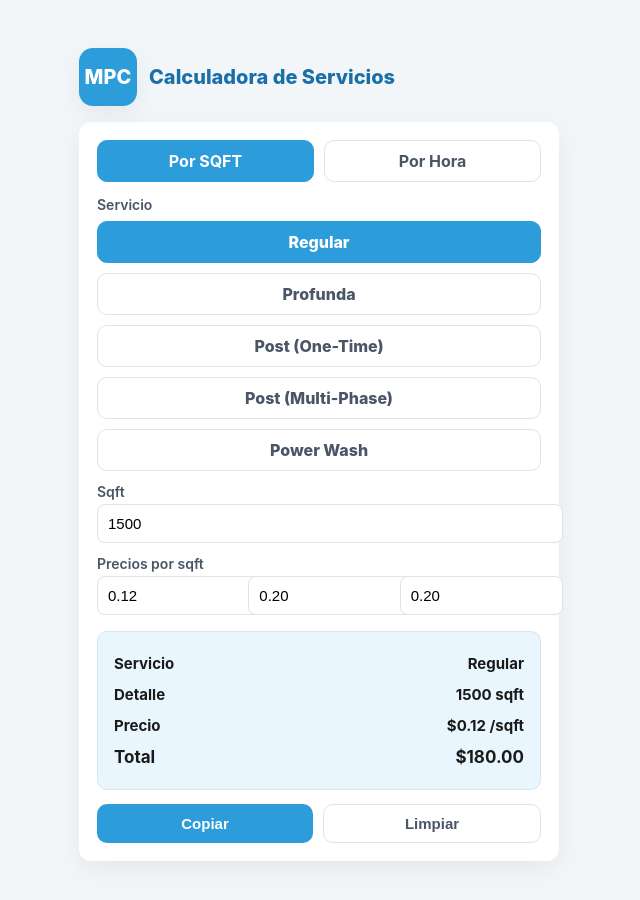
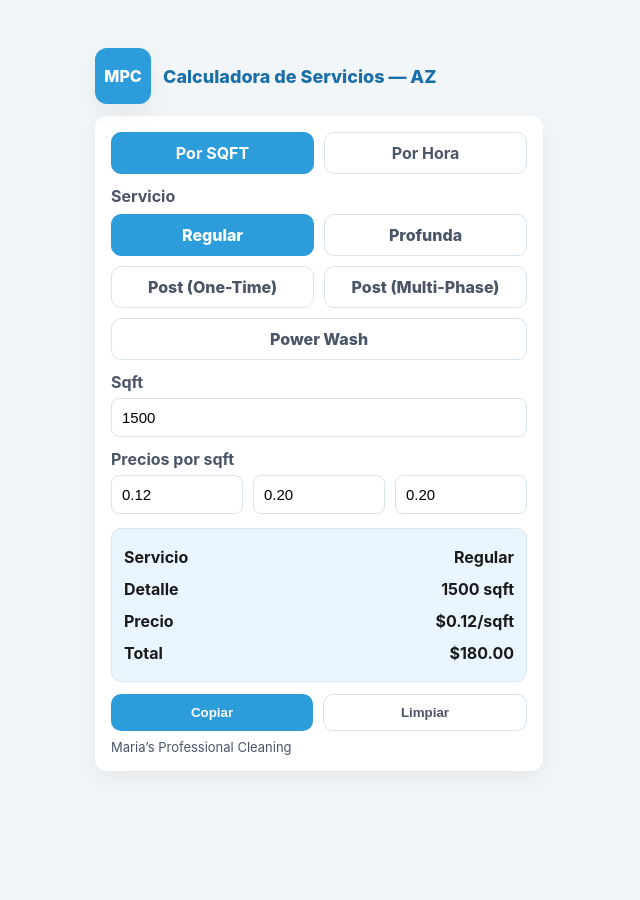
Before and after one commit to Alaniz32/Cleaning-Calculator-AZ, a plain HTML site: page index.html in a window 1280 px wide. Shown: the whole page, without its empty margins (321-961 px from the left). After the commit the page ends 819 px from the top, so only its background shows below. Drawn offline with Linux system fonts and the light colour scheme.

Commit message:
Update index.html

```diff
--- a/index.html
+++ b/index.html
@@ -7,9 +7,9 @@
 
 <style>
   :root{
-        --brand:#2D9CDB;        /* azul limpieza */
-        --brand-dark:#1B6FA8;   /* azul profesional */
-        --bg:#F2F6F9;           /* fondo limpio */
+    --brand:#2D9CDB;
+    --brand-dark:#1B6FA8;
+    --bg:#F2F6F9;
     --card:#FFFFFF;
     --text:#1A1A1A;
     --subtext:#4A5568;
@@ -17,187 +17,57 @@
     --radius:12px;
     --shadow:0 8px 24px rgba(0,0,0,0.06);
   }
-
+  *{box-sizing:border-box;}
   body{
     margin:0;
+    font-family:Inter, Arial, sans-serif;
     background:var(--bg);
-        font-family: "Inter", Arial, sans-serif;
     color:var(--text);
     -webkit-font-smoothing:antialiased;
   }
 
-    .wrap{
-        max-width:480px;
-        margin:32px auto;
-        padding:16px;
-    }
+  .wrap{max-width:480px;margin:32px auto;padding:16px}
+  .header{display:flex;align-items:center;gap:12px;margin-bottom:12px}
+  .logo{width:56px;height:56px;border-radius:12px;background:var(--brand);display:flex;align-items:center;justify-content:center;color:#fff;font-weight:800;box-shadow:var(--shadow)}
+  h1{margin:0;font-size:18px;color:var(--brand-dark);font-weight:800}
 
-    .logo{
-        display:flex;
-        align-items:center;
-        gap:12px;
-        margin-bottom:16px;
-    }
+  .card{background:var(--card);padding:16px;border-radius:var(--radius);box-shadow:var(--shadow)}
+  .tabs{display:flex;gap:10px;margin-bottom:12px}
+  .tab{flex:1;padding:10px;text-align:center;border-radius:10px;border:1px solid var(--border);cursor:pointer;font-weight:700;background:#fff;color:var(--subtext)}
+  .tab.active{background:var(--brand);color:#fff;border-color:var(--brand)}
 
-    .logo-icon{
-        width:58px;
-        height:58px;
-        border-radius:14px;
-        background:var(--brand);
-        color:#fff;
-        display:flex;
-        justify-content:center;
-        align-items:center;
-        font-weight:800;
-        font-size:20px;
-        box-shadow:var(--shadow);
-    }
+  label{display:block;margin:12px 0 6px;font-weight:700;color:var(--subtext)}
+  input[type="number"]{width:100%;padding:10px;border-radius:8px;border:1px solid var(--border);background:#fff;font-size:15px}
 
-    h1{
-        margin:0;
-        font-size:20px;
-        font-weight:800;
-        color:var(--brand-dark);
-    }
+  .service-row{display:flex;flex-wrap:wrap;gap:10px;margin-top:8px}
+  .svc{flex:1 1 45%;padding:10px;text-align:center;border-radius:10px;border:1px solid var(--border);background:#fff;cursor:pointer;font-weight:800;color:var(--subtext)}
+  .svc.active{background:var(--brand);color:#fff;border-color:var(--brand)}
 
-    .card{
-        background:var(--card);
-        padding:18px;
-        border-radius:var(--radius);
-        box-shadow:var(--shadow);
-        margin-top:12px;
-    }
+  .grid-3{display:grid;grid-template-columns:repeat(3,1fr);gap:10px}
 
-    .tabs{
-        display:flex;
-        gap:10px;
-        margin-bottom:14px;
-    }
+  .post-phases{margin-top:12px;padding:12px;border:1px solid var(--border);border-radius:10px;background:#fff}
+  .phase-row{display:flex;flex-wrap:wrap;gap:8px;margin-top:8px}
+  .phase{padding:8px 10px;border-radius:8px;border:1px solid var(--border);background:#fff;cursor:pointer;font-weight:700;color:var(--subtext)}
+  .phase.active{background:var(--brand);color:#fff;border-color:var(--brand)}
 
-    .tab{
-        flex:1;
-        padding:10px;
-        text-align:center;
-        border-radius:10px;
-        border:1px solid var(--border);
-        cursor:pointer;
-        font-weight:700;
-        background:#fff;
-        color:var(--subtext);
-    }
+  .result{margin-top:14px;background:#EAF6FE;padding:12px;border-radius:10px;border:1px solid var(--border)}
+  .row{display:flex;justify-content:space-between;padding:6px 0;font-weight:700}
 
-    .tab.active{
-        background:var(--brand);
-        color:#fff;
-        border-color:var(--brand);
-    }
+  .actions{display:flex;gap:10px;margin-top:12px}
+  .btn{flex:1;padding:10px;border-radius:10px;border:none;cursor:pointer;font-weight:800}
+  .primary{background:var(--brand);color:#fff}
+  .ghost{background:#fff;border:1px solid var(--border);color:var(--subtext)}
 
-    label{
-        display:block;
-        margin:12px 0 4px;
-        font-size:14px;
-        font-weight:600;
-        color:var(--subtext);
-    }
-
-    input{
-        width:100%;
-        padding:10px;
-        border-radius:8px;
-        border:1px solid var(--border);
-        font-size:15px;
-        background:#fff;
-    }
-
-    .service-row{
-        display:flex;
-        flex-wrap:wrap;
-        gap:10px;
-        margin-top:8px;
-    }
-
-    .svc{
-        flex:1 1 45%;
-        padding:10px;
-        text-align:center;
-        border-radius:10px;
-        border:1px solid var(--border);
-        background:#fff;
-        cursor:pointer;
-        font-weight:800;
-        color:var(--subtext);
-    }
-
-    .svc.active{
-        background:var(--brand);
-        color:#fff;
-        border-color:var(--brand);
-    }
-
-    .grid-3{
-        display:grid;
-        grid-template-columns:repeat(3,1fr);
-        gap:10px;
-    }
-
-    .post-phases{
-        margin-top:12px;
-        border:1px solid var(--border);
-        padding:12px;
-        border-radius:10px;
-        background:#fff;
-    }
-
-    .post-phases h3{
-        margin:0 0 10px;
-        font-size:15px;
-        font-weight:800;
-        color:var(--brand-dark);
-    }
-
-    .result{
-        margin-top:16px;
-        background:#EAF6FE;
-        padding:16px;
-        border-radius:10px;
-        border:1px solid var(--border);
-    }
-
-    .row{
-        display:flex;
-        justify-content:space-between;
-        padding:6px 0;
-        font-size:15px;
-        font-weight:700;
-    }
-
-    .actions{
-        display:flex;
-        gap:10px;
-        margin-top:14px;
-    }
-
-    .btn{
-        flex:1;
-        padding:10px;
-        border-radius:10px;
-        border:none;
-        cursor:pointer;
-        font-weight:800;
-        font-size:15px;
-    }
-
-    .primary{ background:var(--brand); color:#fff; }
-    .ghost{ background:#fff;border:1px solid var(--border); color:var(--subtext);}
+  .small{font-size:13px;color:var(--subtext);margin-top:8px}
 </style>
 </head>
 
 <body>
 <div class="wrap">
 
-    <div class="logo">
-        <div class="logo-icon">MPC</div>
-        <h1>Calculadora de Servicios</h1>
+    <div class="header">
+      <div class="logo">MPC</div>
+      <h1>Calculadora de Servicios — AZ</h1>
     </div>
 
     <div class="card" id="calculator">
@@ -208,7 +78,7 @@
         <div class="tab" data-mode="hour">Por Hora</div>
       </div>
 
-        <!-- SERVICE SELECT -->
+      <!-- SERVICE SELECTION -->
       <label>Servicio</label>
       <div class="service-row" id="services">
         <div class="svc active" data-service="regular">Regular</div>
@@ -220,8 +90,9 @@
 
       <!-- SQFT MODE -->
       <div id="mode-sqft" style="margin-top:12px">
+
         <label>Sqft</label>
-            <input id="sqft" type="number" value="1500">
+        <input id="sqft" type="number" min="0" value="1500">
 
         <label>Precios por sqft</label>
         <div class="grid-3">
@@ -232,48 +103,28 @@
 
         <!-- POST ONE-TIME -->
         <div id="post-one" class="post-phases" style="display:none;">
-                <h3>Post-Construction (One-Time)</h3>
-                <div class="grid-3">
-                    <div>
-                        <label>One-time</label>
-                        <input id="p1_onetime" type="number" step="0.01" value="0.50">
-                    </div>
-                    <div>
-                        <label>Windows</label>
-                        <input id="p1_windows" type="number" step="0.01" value="0.20">
-                    </div>
-                    <div>
-                        <label>Patio</label>
-                        <input id="p1_patio" type="number" step="0.01" value="0.10">
-                    </div>
+          <div style="font-weight:800">Post-Construction — One-Time</div>
+          <div class="grid-3" style="margin-top:10px">
+            <input id="p1_onetime" type="number" step="0.01" value="0.50" title="One-time">
+            <input id="p1_windows" type="number" step="0.01" value="0.20" title="Windows">
+            <input id="p1_patio" type="number" step="0.01" value="0.10" title="Patio">
           </div>
         </div>
 
         <!-- POST MULTI-PHASE -->
         <div id="post-multi" class="post-phases" style="display:none;">
-                <h3>Post-Construction (Multi-Phase)</h3>
-                <div style="display:grid;grid-template-columns:repeat(2,1fr);gap:10px">
-                    <div>
-                        <label>Rough</label>
-                        <input id="pm_rough" type="number" step="0.01" value="0.30">
+          <div style="font-weight:800">Post-Construction — Multi-Phase</div>
+
+          <div class="phase-row">
+            <div class="phase active" data-phase="rough">Rough</div>
+            <div class="phase" data-phase="final">Final</div>
+            <div class="phase" data-phase="refresh">Refresh</div>
+            <div class="phase" data-phase="windows">Windows</div>
+            <div class="phase" data-phase="patio">Patio</div>
           </div>
-                    <div>
-                        <label>Final</label>
-                        <input id="pm_final" type="number" step="0.01" value="0.40">
-                    </div>
-                    <div>
-                        <label>Refresh</label>
-                        <input id="pm_refresh" type="number" step="0.01" value="0.18">
-                    </div>
-                    <div>
-                        <label>Windows</label>
-                        <input id="pm_windows" type="number" step="0.01" value="0.20">
-                    </div>
-                    <div>
-                        <label>Patio</label>
-                        <input id="pm_patio" type="number" step="0.01" value="0.10">
-                    </div>
-                </div>
+
+          <label style="margin-top:10px">Precio por sqft (fase seleccionada)</label>
+          <input id="post-multi-price" type="number" step="0.01" value="0.30">
         </div>
 
       </div>
@@ -286,7 +137,7 @@
         <label>Técnicos</label>
         <input id="techs" type="number" value="1">
 
-            <label>Precio por hora</label>
+        <label>Tarifas por hora</label>
         <div class="grid-3">
           <input id="hr_regular" type="number" value="40">
           <input id="hr_deep" type="number" value="50">
@@ -299,171 +150,158 @@
         <div class="row"><div>Servicio</div><div id="r_service">Regular</div></div>
         <div class="row"><div>Detalle</div><div id="r_detail">—</div></div>
         <div class="row"><div>Precio</div><div id="r_price">$0.00</div></div>
-            <div class="row" style="font-size:17px"><div>Total</div><div id="r_total">$0.00</div></div>
+        <div class="row" style="font-size:16px"><div>Total</div><div id="r_total">$0.00</div></div>
       </div>
 
-        <!-- BUTTONS -->
       <div class="actions">
         <button class="btn primary" id="copy">Copiar</button>
         <button class="btn ghost" id="clear">Limpiar</button>
       </div>
+
+      <div class="small">Maria’s Professional Cleaning</div>
 
     </div>
 </div>
 
 <script>
 let activeService = "regular";
+let activePhase = "rough";
 
-// DOM
-const tabs = document.querySelectorAll(".tab");
-const modeSqft = document.getElementById("mode-sqft");
-const modeHour = document.getElementById("mode-hour");
+const tabs=document.querySelectorAll(".tab");
+const modeSqft=document.getElementById("mode-sqft");
+const modeHour=document.getElementById("mode-hour");
 
-const svcEls = document.querySelectorAll(".svc");
-
-// Inputs
-const sqft = document.getElementById("sqft");
-const sqft_regular = document.getElementById("sqft_regular");
-const sqft_deep = document.getElementById("sqft_deep");
-const sqft_power = document.getElementById("sqft_power");
-
-// Post One-Time
-const p1_onetime = document.getElementById("p1_onetime");
-const p1_windows = document.getElementById("p1_windows");
-const p1_patio = document.getElementById("p1_patio");
-
-// Post Multi
-const pm_rough = document.getElementById("pm_rough");
-const pm_final = document.getElementById("pm_final");
-const pm_refresh = document.getElementById("pm_refresh");
-const pm_windows = document.getElementById("pm_windows");
-const pm_patio = document.getElementById("pm_patio");
-
-const postOneBlock = document.getElementById("post-one");
-const postMultiBlock = document.getElementById("post-multi");
-
-// Hourly
-const hours = document.getElementById("hours");
-const techs = document.getElementById("techs");
-const hr_regular = document.getElementById("hr_regular");
-const hr_deep = document.getElementById("hr_deep");
-const hr_post = document.getElementById("hr_post");
-
-// Results
-const r_service = document.getElementById("r_service");
-const r_detail = document.getElementById("r_detail");
-const r_price = document.getElementById("r_price");
-const r_total = document.getElementById("r_total");
-
-// Formatting
-function money(v){
-    return "$" + Number(v).toLocaleString("en-US",{minimumFractionDigits:2,maximumFractionDigits:2});
-}
-
-// Tabs
-tabs.forEach(tab=>{
-    tab.addEventListener("click", ()=>{
-        tabs.forEach(t=>t.classList.remove("active"));
-        tab.classList.add("active");
-
-        const mode = tab.dataset.mode;
-        modeSqft.style.display = mode==="sqft" ? "block" : "none";
-        modeHour.style.display = mode==="hour" ? "block" : "none";
-
+tabs.forEach(t=>{
+  t.addEventListener("click",()=>{
+    tabs.forEach(x=>x.classList.remove("active"));
+    t.classList.add("active");
+    const m=t.dataset.mode;
+    modeSqft.style.display=m==="sqft"?"block":"none";
+    modeHour.style.display=m==="hour"?"block":"none";
     calculate();
   });
 });
 
-// Service buttons
-svcEls.forEach(btn=>{
-    btn.addEventListener("click", ()=>{
-        svcEls.forEach(s=>s.classList.remove("active"));
-        btn.classList.add("active");
-        activeService = btn.dataset.service;
+const svcEls=document.querySelectorAll(".svc");
+const postOne=document.getElementById("post-one");
+const postMulti=document.getElementById("post-multi");
 
-        postOneBlock.style.display = activeService==="post1" ? "block" : "none";
-        postMultiBlock.style.display = activeService==="postMulti" ? "block" : "none";
-
+svcEls.forEach(s=>{
+  s.addEventListener("click",()=>{
+    svcEls.forEach(x=>x.classList.remove("active"));
+    s.classList.add("active");
+    activeService=s.dataset.service;
+    postOne.style.display=activeService==="post1"?"block":"none";
+    postMulti.style.display=activeService==="postMulti"?"block":"none";
     calculate();
   });
 });
 
-// CALC
+const sqft=document.getElementById("sqft");
+const sqft_regular=document.getElementById("sqft_regular");
+const sqft_deep=document.getElementById("sqft_deep");
+const sqft_power=document.getElementById("sqft_power");
+
+const p1_onetime=document.getElementById("p1_onetime");
+const p1_windows=document.getElementById("p1_windows");
+const p1_patio=document.getElementById("p1_patio");
+
+const pm_buttons=document.querySelectorAll(".phase");
+const pm_price=document.getElementById("post-multi-price");
+
+const phaseDefaults={rough:0.30,final:0.40,refresh:0.18,windows:0.20,patio:0.10};
+
+pm_buttons.forEach(btn=>{
+  btn.addEventListener("click",()=>{
+    pm_buttons.forEach(x=>x.classList.remove("active"));
+    btn.classList.add("active");
+    activePhase=btn.dataset.phase;
+    pm_price.value=phaseDefaults[activePhase];
+    calculate();
+  });
+});
+
+const hours=document.getElementById("hours");
+const techs=document.getElementById("techs");
+const hr_regular=document.getElementById("hr_regular");
+const hr_deep=document.getElementById("hr_deep");
+const hr_post=document.getElementById("hr_post");
+
+const r_service=document.getElementById("r_service");
+const r_detail=document.getElementById("r_detail");
+const r_price=document.getElementById("r_price");
+const r_total=document.getElementById("r_total");
+
+function money(v){
+  return"$"+Number(v).toLocaleString("en-US",{minimumFractionDigits:2,maximumFractionDigits:2});
+}
+
 function calculate(){
-    const mode = document.querySelector(".tab.active").dataset.mode;
-    const s = Number(sqft.value)||0;
+  const mode=document.querySelector(".tab.active").dataset.mode;
 
-    r_service.textContent =
-        activeService==="regular" ? "Regular" :
-        activeService==="deep" ? "Profunda" :
-        activeService==="post1" ? "Post (One-Time)" :
-        activeService==="postMulti" ? "Post (Multi-Phase)" :
-        activeService==="power" ? "Power Wash" : "";
+  r_service.textContent=
+    activeService==="regular"?"Regular":
+    activeService==="deep"?"Profunda":
+    activeService==="post1"?"Post (One-Time)":
+    activeService==="postMulti"?"Post (Multi-Phase) — "+activePhase:
+    activeService==="power"?"Power Wash":"";
 
   if(mode==="sqft"){
-        r_detail.textContent = `${s} sqft`;
+    const s=Number(sqft.value)||0;
+    r_detail.textContent=s+" sqft";
+    let price=0;
 
-        let price = 0;
-
-        if(activeService==="regular") price = Number(sqft_regular.value);
-        if(activeService==="deep") price = Number(sqft_deep.value);
-        if(activeService==="power") price = Number(sqft_power.value);
+    if(activeService==="regular") price=Number(sqft_regular.value)||0;
+    if(activeService==="deep") price=Number(sqft_deep.value)||0;
+    if(activeService==="power") price=Number(sqft_power.value)||0;
 
     if(activeService==="post1"){
-            price =
-                Number(p1_onetime.value) +
-                Number(p1_windows.value) +
-                Number(p1_patio.value);
+      price=
+        (Number(p1_onetime.value)||0)+
+        (Number(p1_windows.value)||0)+
+        (Number(p1_patio.value)||0);
     }
 
     if(activeService==="postMulti"){
-            price =
-                Number(pm_rough.value) +
-                Number(pm_final.value) +
-                Number(pm_refresh.value) +
-                Number(pm_windows.value) +
-                Number(pm_patio.value);
+      price=Number(pm_price.value)||0;
     }
 
-        r_price.textContent = money(price) + " /sqft";
-        r_total.textContent = money(price * s);
+    r_price.textContent=money(price)+"/sqft";
+    r_total.textContent=money(price*s);
   }
-    else {
-        const h = Number(hours.value)||0;
-        const t = Number(techs.value)||1;
+  else{
+    const h=Number(hours.value)||0;
+    const t=Number(techs.value)||1;
+    let rate=0;
 
-        let rate = 0;
-        if(activeService==="regular") rate = Number(hr_regular.value);
-        if(activeService==="deep") rate = Number(hr_deep.value);
-        if(activeService==="post1" || activeService==="postMulti") rate = Number(hr_post.value);
-        if(activeService==="power") rate = Number(hr_deep.value);
+    if(activeService==="regular") rate=Number(hr_regular.value)||0;
+    if(activeService==="deep") rate=Number(hr_deep.value)||0;
+    if(activeService==="post1"||activeService==="postMulti") rate=Number(hr_post.value)||0;
+    if(activeService==="power") rate=Number(hr_deep.value)||0;
 
-        const total = h * t * rate;
-        r_detail.textContent = `${h} h × ${t} técnicos`;
-        r_price.textContent = money(rate) + "/hr";
-        r_total.textContent = money(total);
+    const total=rate*h*t;
+    r_detail.textContent=h+" h × "+t+" técnicos";
+    r_price.textContent=money(rate)+"/hr";
+    r_total.textContent=money(total);
   }
 }
 
-// Inputs listener
-document.querySelectorAll("input").forEach(i=> i.addEventListener("input", calculate));
+document.querySelectorAll("input").forEach(i=>i.addEventListener("input",calculate));
 
-// Buttons
-document.getElementById("copy").addEventListener("click", ()=>{
-    const txt =
+document.getElementById("copy").addEventListener("click",()=>{
+  const txt=
 `Servicio: ${r_service.textContent}
 Detalle: ${r_detail.textContent}
 Precio: ${r_price.textContent}
 Total: ${r_total.textContent}`;
-
   navigator.clipboard.writeText(txt);
   alert("Copiado");
 });
 
-document.getElementById("clear").addEventListener("click", ()=>{
-    sqft.value = "";
-    hours.value = "";
-    techs.value = 1;
+document.getElementById("clear").addEventListener("click",()=>{
+  sqft.value="";
+  hours.value="";
+  techs.value=1;
   calculate();
 });
 
```
Lines whose indentation alone changed are shown as unchanged.
